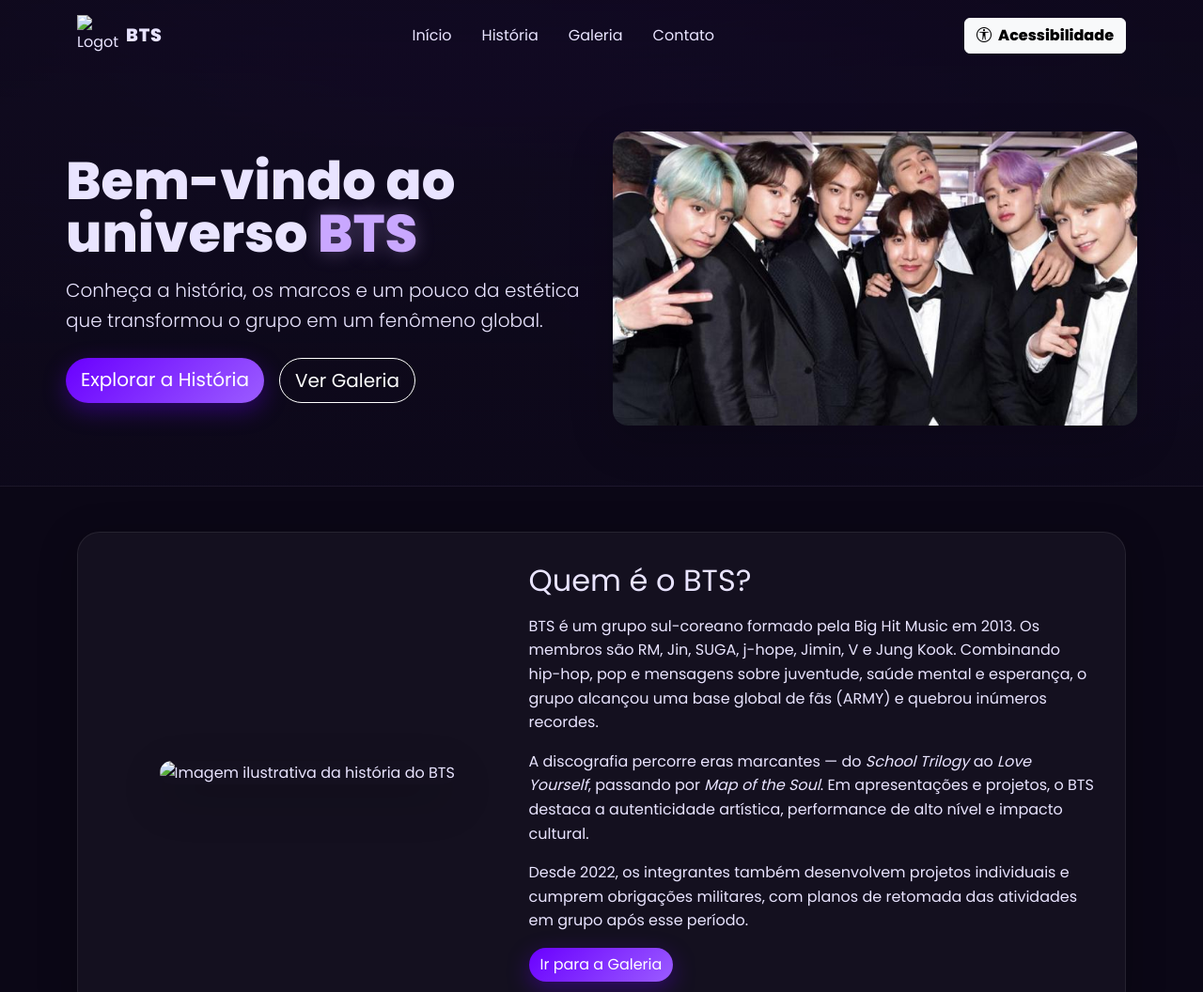
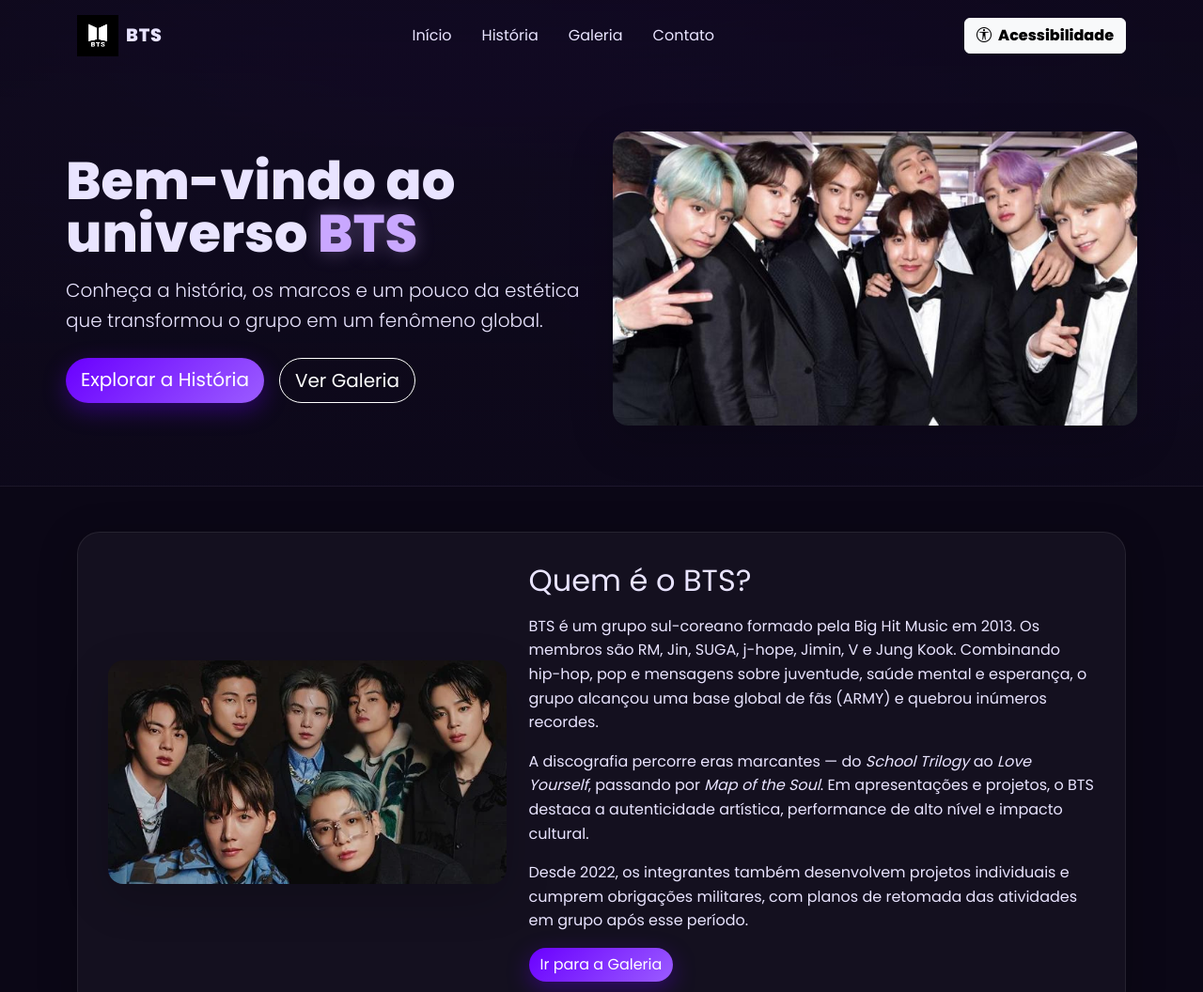
Before and after one commit to Fernandxrx/i, a plain HTML site: page index.html in a window 1280 px wide. Shown: the top 1056 px of the page at 94% size. Drawn offline with nearby package versions, Linux system fonts and the light colour scheme.

Commit message:
Update index.html

```diff
--- a/index.html
+++ b/index.html
@@ -20,7 +20,7 @@
   <header class="header-hero">
     <nav class="container d-flex justify-content-between align-items-center py-3">
       <div class="d-flex align-items-center gap-2">
-        <img src="img/logo.png" class="nav-img" alt="Logotipo BTS" width="44" height="44" />
+        <img src="img/logo.jpg" class="nav-img" alt="Logotipo BTS" width="44" height="44" />
         <strong class="brand">BTS</strong>
       </div>
 
@@ -67,7 +67,7 @@
     <section id="historia" class="my-5 section-card" tabindex="0" aria-label="Seção com a história do BTS">
       <div class="row align-items-center g-4">
         <div class="col-md-5 text-center">
-          <img src="img/bts_historia.png" class="img-fluid rounded-4 shadow-lg" alt="Imagem ilustrativa da história do BTS">
+          <img src="img/bts_historia.jpg" class="img-fluid rounded-4 shadow-lg" alt="Imagem ilustrativa da história do BTS">
         </div>
         <div class="col-md-7">
           <h2 class="mb-3">Quem é o BTS?</h2>
```
